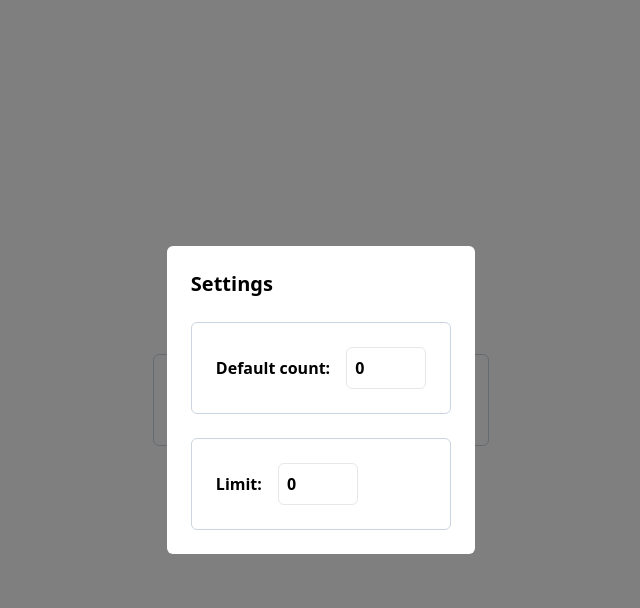
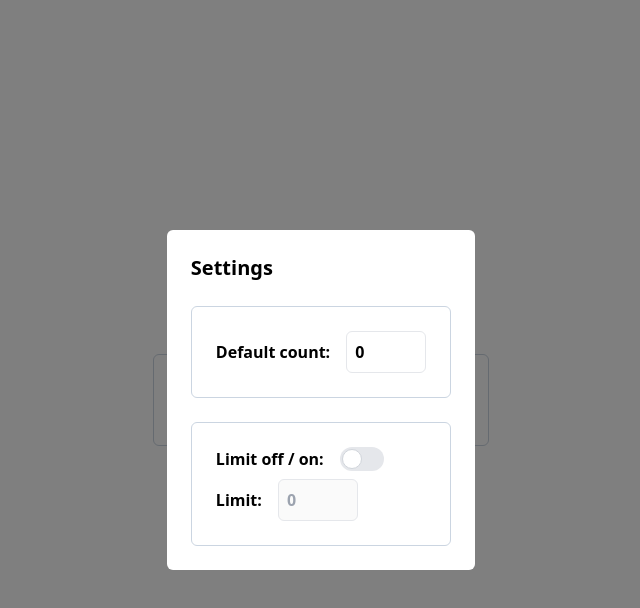
Before and after one commit to DevelopSoo/counter-app, a React (Vite) app: page / in a window 1280 px wide. Both pictures are taken after a click on the button 753 px from the left and 400 px from the top of the page. Shown: the top 608 px of the page, without its empty margins (319-959 px from the left). Built offline with nearby package versions, Linux system fonts and the light colour scheme.

Commit message:
limit switch

```diff
--- a/src/App.jsx
+++ b/src/App.jsx
@@ -5,13 +5,16 @@
   const [isOpen, setIsOpen] = useState(false);
   const [defaultCount, setDefaultCount] = useState(0);
   const [limit, setLimit] = useState(0);
+  const [hasLimit, setHasLimit] = useState(false);
 
   const minusOne = () => {
     setCount((prev) => prev - 1);
   };
 
   const plusOne = () => {
-    if (count < limit) {
+    if (hasLimit && count >= limit) {
+      return;
+    } else {
       setCount((prev) => prev + 1);
     }
   };
@@ -39,6 +42,10 @@
 
   const handleLimitCount = (e) => {
     setLimit(+e.target.value);
+  };
+
+  const toggleLimit = (e) => {
+    setHasLimit(e.target.checked);
   };
 
   return (
@@ -73,11 +80,18 @@
               />
             </div>
             <div className="p-6 border border-slate-300 rounded-md font-semibold">
+              <div className="flex items-center gap-4 mb-2">
+                Limit off / on:{" "}
+                <ToggleButton onClick={toggleLimit} isChecked={hasLimit} />
+              </div>
               <div className="flex items-center gap-4">
                 Limit:
                 <input
+                  disabled={!hasLimit}
                   type="number"
-                  className="border rounded-md p-2 w-20"
+                  className={`border rounded-md p-2 w-20 ${
+                    !hasLimit && "text-gray-400"
+                  }`}
                   value={limit}
                   onChange={handleLimitCount}
                 />
@@ -121,3 +135,18 @@
     </svg>
   );
 }
+
+function ToggleButton({ onClick, isChecked }) {
+  return (
+    <label className="inline-flex items-center cursor-pointer">
+      <input
+        type="checkbox"
+        value=""
+        className="sr-only peer"
+        onChange={onClick}
+        checked={isChecked}
+      ></input>
+      <div className="relative w-11 h-6 bg-gray-200 peer-focus:outline-none peer-focus:ring-4 peer-focus:ring-blue-300 dark:peer-focus:ring-blue-800 rounded-full peer dark:bg-gray-700 peer-checked:after:translate-x-full rtl:peer-checked:after:-translate-x-full peer-checked:after:border-white after:content-[''] after:absolute after:top-[2px] after:start-[2px] after:bg-white after:border-gray-300 after:border after:rounded-full after:h-5 after:w-5 after:transition-all dark:border-gray-500 peer-checked:bg-blue-500"></div>
+    </label>
+  );
+}
```
